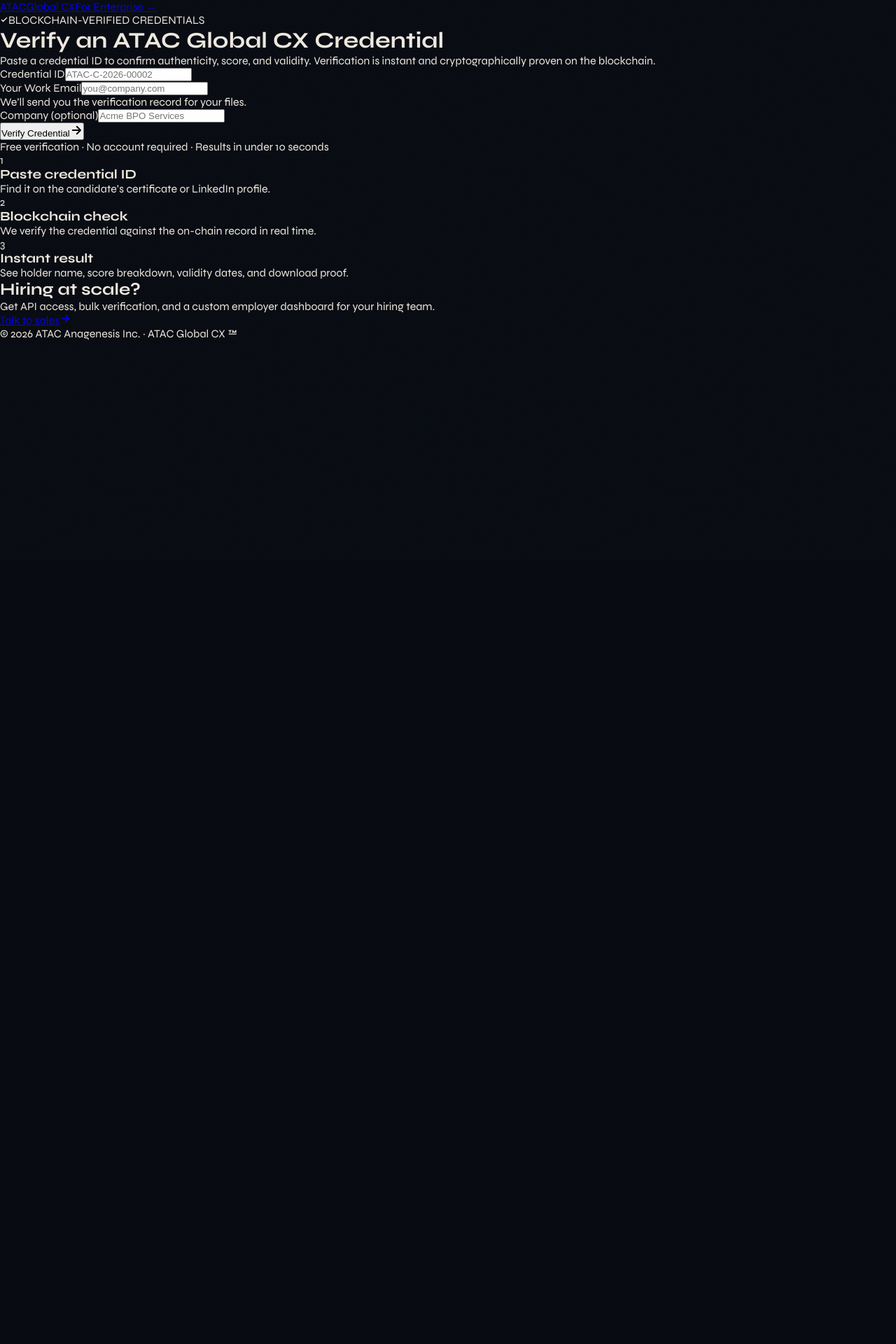
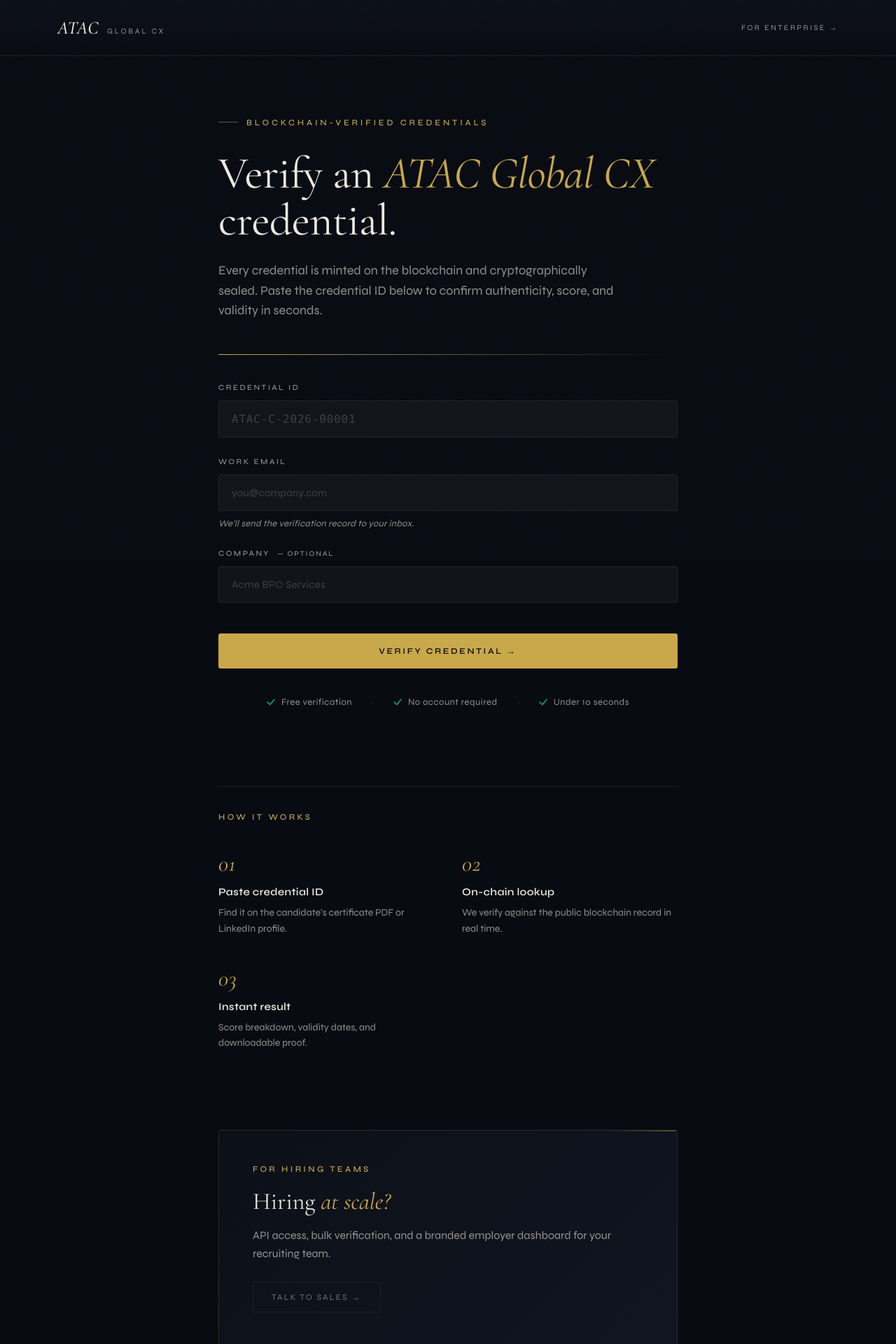
Before and after one commit to ATACINC/atac-frontend, a React app: page /verify in a window 1280 px wide. Shown: the top 1920 px of the page at 70% size. Before the commit the page ends 800 px from the top, so only its background shows below. Built offline with nearby package versions, Linux system fonts and the light colour scheme; the HTML template or start-up script is replaced by a standard one.

Commit message:
fix(verify): upsize typography across VerifyLanding for readability

```diff
--- a/src/pages/VerifyLanding.jsx
+++ b/src/pages/VerifyLanding.jsx
@@ -1,16 +1,30 @@
 // frontend/src/pages/VerifyLanding.jsx
-// Employer verification portal landing page
+// Employer verification portal landing page — Vault Design System v2
 // Route: /verify (app.atacglobalcx.com/verify)
-// Flow: Employer pastes credential ID + enters email -> lead captured -> redirects to /verify/:credentialId
+// v2 changes: typography scaled up across the board for readability
 
 import { useState } from 'react';
 import { useNavigate } from 'react-router-dom';
 
 const API_BASE = import.meta.env.VITE_API_URL || 'https://atac-backend-production.up.railway.app';
 
-// Credential ID format: ATAC-C-YYYY-NNNNN (e.g., ATAC-C-2026-00002)
 const CREDENTIAL_ID_REGEX = /^ATAC-C-\d{4}-\d{5}$/i;
 const EMAIL_REGEX = /^[^\s@]+@[^\s@]+\.[^\s@]+$/;
+
+/* ── Vault Design Tokens ─────────────────────────────────── */
+const BG      = '#080B12';
+const BG1     = '#0C1018';
+const BG2     = '#101520';
+const GOLD    = '#C9A84C';
+const TEAL    = '#1A8F69';
+const WHITE   = '#EEE9DF';
+const MUTED   = 'rgba(238,233,223,0.60)';
+const BORDER  = 'rgba(201,168,76,0.15)';
+const BORDER2 = 'rgba(238,233,223,0.07)';
+const RED     = '#E05C52';
+
+const VAULT_DISPLAY = "'Cormorant Garamond', Georgia, serif";
+const VAULT_BODY    = "'Syne', 'DM Sans', sans-serif";
 
 export default function VerifyLanding() {
   const navigate = useNavigate();
@@ -25,238 +39,535 @@ export default function VerifyLanding() {
     const cleanId = credentialId.trim().toUpperCase();
     if (!cleanId) e.credentialId = 'Credential ID required';
     else if (!CREDENTIAL_ID_REGEX.test(cleanId)) {
-      e.credentialId = 'Format: ATAC-C-YYYY-NNNNN (e.g., ATAC-C-2026-00002)';
+      e.credentialId = 'Format: ATAC-C-YYYY-NNNNN';
     }
     if (!email.trim()) e.email = 'Email required';
-    else if (!EMAIL_REGEX.test(email.trim())) e.email = 'Enter a valid email';
-    return e;
+    else if (!EMAIL_REGEX.test(email.trim())) e.email = 'Valid email required';
+    setErrors(e);
+    return Object.keys(e).length === 0;
   };
 
   const handleSubmit = async (ev) => {
     ev.preventDefault();
-    const v = validate();
-    if (Object.keys(v).length > 0) {
-      setErrors(v);
-      return;
-    }
-    setErrors({});
+    if (!validate()) return;
+
     setLoading(true);
-
     const cleanId = credentialId.trim().toUpperCase();
 
     try {
-      // Lead capture - fire and forget, don't block verification on this
-      fetch(`${API_BASE}/api/employer-leads`, {
+      await fetch(`${API_BASE}/api/employer/leads`, {
         method: 'POST',
         headers: { 'Content-Type': 'application/json' },
         body: JSON.stringify({
-          credentialId: cleanId,
-          email: email.trim().toLowerCase(),
+          credential_id: cleanId,
+          email: email.trim(),
           company: company.trim() || null,
-          source: 'verify_landing',
-          userAgent: navigator.userAgent,
         }),
-      }).catch(() => {}); // silent fail - don't block employer
+      });
+    } catch (err) {
+      console.warn('Lead capture failed:', err);
+    }
 
-      // Redirect to the existing verification result page
-      navigate(`/verify/${cleanId}`);
-    } catch (err) {
-      console.error('Verify submit error:', err);
-      // Still navigate - the verify page will show the real result
-      navigate(`/verify/${cleanId}`);
-    } finally {
-      setLoading(false);
-    }
+    navigate(`/verify/${cleanId}`);
   };
 
   return (
-    <div className="min-h-screen bg-gradient-to-b from-slate-50 to-white">
-      {/* Header */}
-      <header className="border-b border-slate-200 bg-white">
-        <div className="max-w-6xl mx-auto px-6 py-4 flex items-center justify-between">
-          <a href="https://atacglobalcx.com" className="flex items-center gap-2">
-            <span className="font-bold text-xl tracking-tight text-slate-900">ATAC</span>
-            <span className="text-sm text-slate-500 font-medium">Global CX</span>
+    <div style={{
+      minHeight: '100vh',
+      background: BG,
+      color: WHITE,
+      fontFamily: VAULT_BODY,
+      position: 'relative',
+    }}>
+
+      {/* ═══ HEADER BAND ═══ */}
+      <header style={{
+        borderBottom: `1px solid ${BORDER2}`,
+        background: `linear-gradient(180deg, ${BG1} 0%, ${BG} 100%)`,
+        position: 'relative',
+        zIndex: 2,
+      }}>
+        <div style={{
+          maxWidth: '1180px',
+          margin: '0 auto',
+          padding: '24px 32px',
+          display: 'flex',
+          alignItems: 'center',
+          justifyContent: 'space-between',
+        }}>
+          <a href="https://atacglobalcx.com" style={{
+            textDecoration: 'none',
+            color: WHITE,
+            display: 'flex',
+            alignItems: 'baseline',
+            gap: '12px',
+          }}>
+            <span style={{
+              fontFamily: VAULT_DISPLAY,
+              fontSize: '26px',
+              fontWeight: 500,
+              letterSpacing: '0.02em',
+              fontStyle: 'italic',
+            }}>
+              ATAC
+            </span>
+            <span style={{
+              fontFamily: VAULT_BODY,
+              fontSize: '11px',
+              letterSpacing: '0.25em',
+              textTransform: 'uppercase',
+              color: MUTED,
+            }}>
+              Global CX
+            </span>
           </a>
-          <a
-            href="https://atacglobalcx.com/for-enterprise"
-            className="text-sm font-medium text-slate-700 hover:text-slate-900"
+          <a href="https://atacglobalcx.com/employers"
+             style={{
+               fontFamily: VAULT_BODY,
+               fontSize: '11px',
+               letterSpacing: '0.22em',
+               textTransform: 'uppercase',
+               color: MUTED,
+               textDecoration: 'none',
+               transition: 'color 0.2s',
+             }}
+             onMouseOver={(e) => e.target.style.color = GOLD}
+             onMouseOut={(e) => e.target.style.color = MUTED}
           >
-            For Enterprise &rarr;
+            For Enterprise →
           </a>
         </div>
       </header>
 
-      {/* Hero + Form */}
-      <main className="max-w-3xl mx-auto px-6 py-16">
-        <div className="text-center mb-10">
-          <div className="inline-flex items-center gap-2 px-3 py-1 rounded-full bg-emerald-50 text-emerald-700 text-xs font-semibold mb-6 border border-emerald-200">
-            <svg width="12" height="12" viewBox="0 0 24 24" fill="none" stroke="currentColor" strokeWidth="3">
-              <path d="M5 13l4 4L19 7" strokeLinecap="round" strokeLinejoin="round" />
-            </svg>
-            BLOCKCHAIN-VERIFIED CREDENTIALS
-          </div>
-          <h1 className="text-4xl md:text-5xl font-bold text-slate-900 tracking-tight mb-4">
-            Verify an ATAC Global CX Credential
-          </h1>
-          <p className="text-lg text-slate-600 max-w-xl mx-auto">
-            Paste a credential ID to confirm authenticity, score, and validity. Verification is
-            instant and cryptographically proven on the blockchain.
-          </p>
+      {/* ═══ MAIN HERO ═══ */}
+      <main style={{
+        maxWidth: '720px',
+        margin: '0 auto',
+        padding: '80px 32px 60px',
+        position: 'relative',
+        zIndex: 2,
+      }}>
+
+        {/* Eyebrow */}
+        <div className="vault-up-0" style={{
+          display: 'inline-flex',
+          alignItems: 'center',
+          gap: '12px',
+          marginBottom: '32px',
+        }}>
+          <span style={{
+            width: '28px',
+            height: '1px',
+            background: GOLD,
+            opacity: 0.5,
+          }} />
+          <span style={{
+            fontSize: '12px',
+            letterSpacing: '0.32em',
+            textTransform: 'uppercase',
+            color: GOLD,
+            fontWeight: 500,
+          }}>
+            Blockchain-Verified Credentials
+          </span>
         </div>
 
-        <form
-          onSubmit={handleSubmit}
-          className="bg-white rounded-2xl border border-slate-200 shadow-sm p-6 md:p-8"
-        >
-          {/* Credential ID */}
-          <div className="mb-5">
-            <label htmlFor="credentialId" className="block text-sm font-semibold text-slate-900 mb-2">
+        {/* Headline */}
+        <h1 className="vault-up-1" style={{
+          fontFamily: VAULT_DISPLAY,
+          fontSize: 'clamp(44px, 6.5vw, 64px)',
+          lineHeight: 1.05,
+          fontWeight: 400,
+          letterSpacing: '-0.01em',
+          marginBottom: '24px',
+          color: WHITE,
+        }}>
+          Verify an{' '}
+          <span style={{ fontStyle: 'italic', color: GOLD }}>
+            ATAC Global CX
+          </span>{' '}
+          credential.
+        </h1>
+
+        {/* Deck */}
+        <p className="vault-up-2" style={{
+          fontFamily: VAULT_BODY,
+          fontSize: '18px',
+          lineHeight: 1.6,
+          color: MUTED,
+          maxWidth: '580px',
+          marginBottom: '48px',
+          fontWeight: 400,
+        }}>
+          Every credential is minted on the blockchain and cryptographically sealed.
+          Paste the credential ID below to confirm authenticity, score, and validity
+          in seconds.
+        </p>
+
+        {/* Gold rule */}
+        <hr className="vault-up-3 vault-rule" style={{ marginBottom: '40px' }} />
+
+        {/* ═══ VERIFICATION FORM ═══ */}
+        <form onSubmit={handleSubmit} className="vault-up-3" style={{
+          display: 'flex',
+          flexDirection: 'column',
+          gap: '28px',
+        }}>
+
+          {/* Credential ID field */}
+          <div>
+            <label htmlFor="credentialId" style={labelStyle}>
               Credential ID
             </label>
             <input
               id="credentialId"
               type="text"
+              className="vault-input"
+              placeholder="ATAC-C-2026-00001"
               value={credentialId}
               onChange={(e) => setCredentialId(e.target.value)}
-              placeholder="ATAC-C-2026-00002"
-              className={`w-full px-4 py-3 rounded-lg border font-mono text-base tracking-wider uppercase
-                ${errors.credentialId ? 'border-red-400 bg-red-50' : 'border-slate-300 bg-white'}
-                focus:outline-none focus:ring-2 focus:ring-slate-900 focus:border-slate-900`}
+              style={{
+                fontFamily: 'SF Mono, Consolas, monospace',
+                fontSize: '16px',
+                letterSpacing: '0.05em',
+                textTransform: 'uppercase',
+                padding: '16px 18px',
+                borderColor: errors.credentialId ? RED : undefined,
+              }}
               autoComplete="off"
-              spellCheck="false"
-              disabled={loading}
+              autoCapitalize="characters"
             />
             {errors.credentialId && (
-              <p className="text-sm text-red-600 mt-1.5">{errors.credentialId}</p>
+              <p style={errorStyle}>{errors.credentialId}</p>
             )}
           </div>
 
-          {/* Email */}
-          <div className="mb-5">
-            <label htmlFor="email" className="block text-sm font-semibold text-slate-900 mb-2">
-              Your Work Email
+          {/* Email field */}
+          <div>
+            <label htmlFor="email" style={labelStyle}>
+              Work Email
             </label>
             <input
               id="email"
               type="email"
+              className="vault-input"
+              placeholder="you@company.com"
               value={email}
               onChange={(e) => setEmail(e.target.value)}
-              placeholder="you@company.com"
-              className={`w-full px-4 py-3 rounded-lg border text-base
-                ${errors.email ? 'border-red-400 bg-red-50' : 'border-slate-300 bg-white'}
-                focus:outline-none focus:ring-2 focus:ring-slate-900 focus:border-slate-900`}
+              style={{
+                fontSize: '15px',
+                padding: '16px 18px',
+                borderColor: errors.email ? RED : undefined,
+              }}
               autoComplete="email"
-              disabled={loading}
             />
-            {errors.email && <p className="text-sm text-red-600 mt-1.5">{errors.email}</p>}
-            <p className="text-xs text-slate-500 mt-1.5">
-              We&rsquo;ll send you the verification record for your files.
+            <p style={helperStyle}>
+              We'll send the verification record to your inbox.
             </p>
+            {errors.email && <p style={errorStyle}>{errors.email}</p>}
           </div>
 
-          {/* Company (optional) */}
-          <div className="mb-6">
-            <label htmlFor="company" className="block text-sm font-semibold text-slate-900 mb-2">
-              Company <span className="text-slate-400 font-normal">(optional)</span>
+          {/* Company field */}
+          <div>
+            <label htmlFor="company" style={labelStyle}>
+              Company <span style={{ color: MUTED, fontSize: '10px', marginLeft: '6px', letterSpacing: '0.18em' }}>— Optional</span>
             </label>
             <input
               id="company"
               type="text"
+              className="vault-input"
+              placeholder="Acme BPO Services"
               value={company}
               onChange={(e) => setCompany(e.target.value)}
-              placeholder="Acme BPO Services"
-              className="w-full px-4 py-3 rounded-lg border border-slate-300 bg-white text-base
-                focus:outline-none focus:ring-2 focus:ring-slate-900 focus:border-slate-900"
+              style={{
+                fontSize: '15px',
+                padding: '16px 18px',
+              }}
               autoComplete="organization"
-              disabled={loading}
             />
           </div>
 
+          {/* Submit CTA */}
           <button
             type="submit"
             disabled={loading}
-            className="w-full bg-slate-900 hover:bg-slate-800 disabled:bg-slate-400
-              text-white font-semibold py-3.5 rounded-lg transition-colors
-              flex items-center justify-center gap-2"
+            className="vault-btn-gold"
+            style={{
+              padding: '18px 32px',
+              fontSize: '12px',
+              letterSpacing: '0.22em',
+              marginTop: '16px',
+              width: '100%',
+            }}
           >
             {loading ? (
-              <>
-                <svg className="animate-spin" width="18" height="18" viewBox="0 0 24 24" fill="none">
-                  <circle cx="12" cy="12" r="10" stroke="currentColor" strokeWidth="3" opacity="0.25" />
-                  <path fill="currentColor" d="M4 12a8 8 0 018-8v3a5 5 0 00-5 5H4z" />
-                </svg>
-                Verifying&hellip;
-              </>
+              <span style={{ display: 'inline-flex', alignItems: 'center', gap: '12px' }}>
+                <span style={{
+                  width: '14px',
+                  height: '14px',
+                  border: `2px solid ${BG}`,
+                  borderTopColor: 'transparent',
+                  borderRadius: '50%',
+                  animation: 'vault-spin 0.8s linear infinite',
+                }} />
+                Verifying
+              </span>
             ) : (
-              <>
-                Verify Credential
-                <svg width="18" height="18" viewBox="0 0 24 24" fill="none" stroke="currentColor" strokeWidth="2.5">
-                  <path d="M5 12h14M13 5l7 7-7 7" strokeLinecap="round" strokeLinejoin="round" />
-                </svg>
-              </>
+              <>Verify Credential →</>
             )}
           </button>
 
-          <p className="text-xs text-slate-500 text-center mt-4">
-            Free verification &middot; No account required &middot; Results in under 10 seconds
-          </p>
+          {/* Trust footer row */}
+          <div style={{
+            display: 'flex',
+            alignItems: 'center',
+            justifyContent: 'center',
+            gap: '28px',
+            marginTop: '12px',
+            flexWrap: 'wrap',
+          }}>
+            <TrustBadge label="Free verification" />
+            <DotDivider />
+            <TrustBadge label="No account required" />
+            <DotDivider />
+            <TrustBadge label="Under 10 seconds" />
+          </div>
         </form>
 
-        {/* How it works */}
-        <div className="mt-12 grid md:grid-cols-3 gap-6">
-          {[
-            {
-              step: '1',
-              title: 'Paste credential ID',
-              body: 'Find it on the candidate\u2019s certificate or LinkedIn profile.',
-            },
-            {
-              step: '2',
-              title: 'Blockchain check',
-              body: 'We verify the credential against the on-chain record in real time.',
-            },
-            {
-              step: '3',
-              title: 'Instant result',
-              body: 'See holder name, score breakdown, validity dates, and download proof.',
-            },
-          ].map((item) => (
-            <div key={item.step} className="text-center">
-              <div className="inline-flex items-center justify-center w-10 h-10 rounded-full bg-slate-900 text-white font-bold text-sm mb-3">
-                {item.step}
-              </div>
-              <h3 className="font-semibold text-slate-900 mb-1.5">{item.title}</h3>
-              <p className="text-sm text-slate-600">{item.body}</p>
-            </div>
-          ))}
-        </div>
+        {/* ═══ HOW IT WORKS ═══ */}
+        <section className="vault-up-4" style={{ marginTop: '112px' }}>
+          <hr className="vault-rule-full" style={{ marginBottom: '36px' }} />
 
-        {/* Enterprise CTA */}
-        <div className="mt-12 bg-slate-900 rounded-2xl p-8 md:p-10 text-center">
-          <h2 className="text-2xl md:text-3xl font-bold text-white mb-3">
-            Hiring at scale?
-          </h2>
-          <p className="text-slate-300 mb-6 max-w-md mx-auto">
-            Get API access, bulk verification, and a custom employer dashboard for your hiring team.
+          <div style={{
+            fontSize: '12px',
+            letterSpacing: '0.28em',
+            textTransform: 'uppercase',
+            color: GOLD,
+            fontWeight: 500,
+            marginBottom: '40px',
+          }}>
+            How It Works
+          </div>
+
+          <div style={{
+            display: 'grid',
+            gridTemplateColumns: 'repeat(auto-fit, minmax(200px, 1fr))',
+            gap: '40px',
+          }}>
+            <Step
+              num="01"
+              title="Paste credential ID"
+              body="Find it on the candidate's certificate PDF or LinkedIn profile."
+            />
+            <Step
+              num="02"
+              title="On-chain lookup"
+              body="We verify against the public blockchain record in real time."
+            />
+            <Step
+              num="03"
+              title="Instant result"
+              body="Score breakdown, validity dates, and downloadable proof."
+            />
+          </div>
+        </section>
+
+        {/* ═══ ENTERPRISE CTA ═══ */}
+        <section className="vault-up-5" style={{
+          marginTop: '112px',
+          padding: '48px',
+          background: `linear-gradient(135deg, ${BG1} 0%, ${BG2} 100%)`,
+          border: `1px solid ${BORDER}`,
+          borderRadius: '4px',
+          position: 'relative',
+          overflow: 'hidden',
+        }}>
+          {/* Gold corner accent */}
+          <div style={{
+            position: 'absolute',
+            top: 0,
+            right: 0,
+            width: '100px',
+            height: '1px',
+            background: `linear-gradient(90deg, transparent, ${GOLD})`,
+            opacity: 0.6,
+          }} />
+
+          <div style={{
+            fontSize: '12px',
+            letterSpacing: '0.28em',
+            textTransform: 'uppercase',
+            color: GOLD,
+            fontWeight: 500,
+            marginBottom: '20px',
+          }}>
+            For Hiring Teams
+          </div>
+          <h3 style={{
+            fontFamily: VAULT_DISPLAY,
+            fontSize: '34px',
+            lineHeight: 1.15,
+            fontWeight: 400,
+            marginBottom: '16px',
+            color: WHITE,
+          }}>
+            Hiring <span style={{ fontStyle: 'italic', color: GOLD }}>at scale?</span>
+          </h3>
+          <p style={{
+            fontSize: '16px',
+            lineHeight: 1.6,
+            color: MUTED,
+            marginBottom: '28px',
+            maxWidth: '520px',
+          }}>
+            API access, bulk verification, and a branded employer dashboard
+            for your recruiting team.
           </p>
           <a
-            href="mailto:enterprise@atacglobalcx.com?subject=Enterprise%20Verification%20API%20Inquiry"
-            className="inline-flex items-center gap-2 bg-white hover:bg-slate-100 text-slate-900 font-semibold px-6 py-3 rounded-lg transition-colors"
+            href="mailto:sales@atacglobalcx.com?subject=Enterprise Verification Access"
+            className="vault-btn-ghost"
+            style={{
+              display: 'inline-flex',
+              alignItems: 'center',
+              gap: '12px',
+              padding: '14px 26px',
+              fontSize: '12px',
+              letterSpacing: '0.18em',
+              textDecoration: 'none',
+            }}
           >
-            Talk to sales
-            <svg width="16" height="16" viewBox="0 0 24 24" fill="none" stroke="currentColor" strokeWidth="2.5">
-              <path d="M5 12h14M13 5l7 7-7 7" strokeLinecap="round" strokeLinejoin="round" />
-            </svg>
+            Talk to Sales →
           </a>
-        </div>
+        </section>
       </main>
 
-      <footer className="border-t border-slate-200 mt-16">
-        <div className="max-w-6xl mx-auto px-6 py-6 text-center text-sm text-slate-500">
-          &copy; {new Date().getFullYear()} ATAC Anagenesis Inc. &middot; ATAC Global CX &trade;
+      {/* ═══ FOOTER ═══ */}
+      <footer style={{
+        maxWidth: '1180px',
+        margin: '0 auto',
+        padding: '48px 32px 56px',
+        borderTop: `1px solid ${BORDER2}`,
+        marginTop: '96px',
+        display: 'flex',
+        alignItems: 'center',
+        justifyContent: 'space-between',
+        flexWrap: 'wrap',
+        gap: '16px',
+        fontSize: '12px',
+        color: MUTED,
+        letterSpacing: '0.06em',
+      }}>
+        <div>
+          © 2026 ATAC Anagenesis Inc. · ATAC Global CX™
+        </div>
+        <div style={{ display: 'flex', gap: '28px' }}>
+          <a href="https://atacglobalcx.com/privacy" style={footerLinkStyle}>Privacy</a>
+          <a href="https://atacglobalcx.com/terms" style={footerLinkStyle}>Terms</a>
+          <a href="https://atacglobalcx.com/contact" style={footerLinkStyle}>Contact</a>
         </div>
       </footer>
     </div>
   );
 }
+
+/* ── Sub-components ──────────────────────────────────────── */
+
+function Step({ num, title, body }) {
+  return (
+    <div>
+      <div style={{
+        fontFamily: VAULT_DISPLAY,
+        fontSize: '32px',
+        fontStyle: 'italic',
+        color: GOLD,
+        fontWeight: 400,
+        marginBottom: '12px',
+        letterSpacing: '0.02em',
+      }}>
+        {num}
+      </div>
+      <h4 style={{
+        fontFamily: VAULT_BODY,
+        fontSize: '15px',
+        fontWeight: 600,
+        color: WHITE,
+        letterSpacing: '0.02em',
+        marginBottom: '10px',
+      }}>
+        {title}
+      </h4>
+      <p style={{
+        fontSize: '14px',
+        lineHeight: 1.6,
+        color: MUTED,
+      }}>
+        {body}
+      </p>
+    </div>
+  );
+}
+
+function TrustBadge({ label }) {
+  return (
+    <div style={{
+      display: 'inline-flex',
+      alignItems: 'center',
+      gap: '9px',
+      fontSize: '13px',
+      color: MUTED,
+      letterSpacing: '0.04em',
+    }}>
+      <svg width="12" height="12" viewBox="0 0 10 10" fill="none">
+        <path d="M1 5L4 8L9 2" stroke={TEAL} strokeWidth="1.5" strokeLinecap="round" strokeLinejoin="round"/>
+      </svg>
+      {label}
+    </div>
+  );
+}
+
+function DotDivider() {
+  return (
+    <span style={{
+      width: '3px',
+      height: '3px',
+      borderRadius: '50%',
+      background: BORDER2,
+    }} />
+  );
+}
+
+/* ── Shared style objects ────────────────────────────────── */
+
+const labelStyle = {
+  display: 'block',
+  fontFamily: VAULT_BODY,
+  fontSize: '11px',
+  fontWeight: 500,
+  letterSpacing: '0.22em',
+  textTransform: 'uppercase',
+  color: MUTED,
+  marginBottom: '12px',
+};
+
+const helperStyle = {
+  marginTop: '10px',
+  fontSize: '13px',
+  color: MUTED,
+  letterSpacing: '0.02em',
+  fontStyle: 'italic',
+};
+
+const errorStyle = {
+  marginTop: '10px',
+  fontSize: '13px',
+  color: RED,
+  letterSpacing: '0.04em',
+};
+
+const footerLinkStyle = {
+  color: MUTED,
+  textDecoration: 'none',
+  letterSpacing: '0.08em',
+  fontSize: '12px',
+  transition: 'color 0.2s',
+};
```
